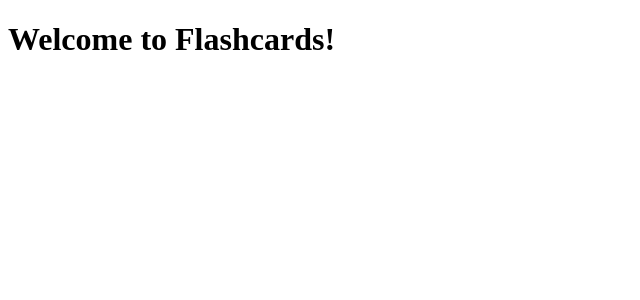
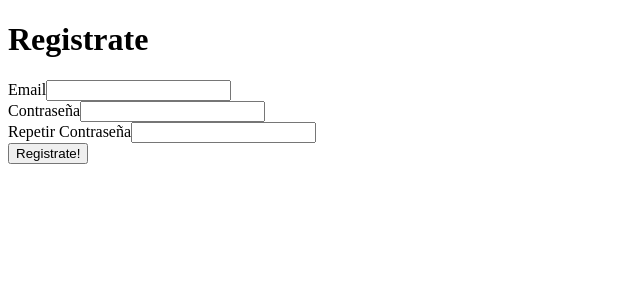
Before and after one commit to frontendcafe/air-flashcards, a Next.js app: page / in a window 1280 px wide. Shown: the top 300 px of the page, without its empty margins (0-640 px from the left). Built offline with nearby package versions, Linux system fonts and the light colour scheme; no server answers.

Commit message:
feat(pages/index): add register form using firebase auth

```diff
--- a/pages/index.tsx
+++ b/pages/index.tsx
@@ -1,7 +1,45 @@
 import type { NextPage } from "next";
 import Head from "next/head";
+import { ChangeEventHandler, FormEventHandler, useState } from "react";
+import { signUp } from "../firebase/auth";
 
 const Home: NextPage = () => {
+  const [state, setState] = useState({
+    email: "",
+    password: "",
+    repeatPassword: "",
+  });
+
+  const handleChange: ChangeEventHandler<HTMLInputElement> = (event) => {
+    const { name, value } = event.target;
+    setState({ ...state, [name]: value });
+  };
+
+  const handleSubmit: FormEventHandler<HTMLFormElement> = async (e) => {
+    e.preventDefault();
+
+    const { email, password, repeatPassword } = state;
+
+    if (!password || !repeatPassword || !email) {
+      window.alert("Please fill all fields");
+      return;
+    }
+
+    if (password !== repeatPassword) {
+      window.alert("Passwords do not match");
+      return;
+    }
+
+    const user = await signUp(email, password);
+
+    if (user) {
+      window.alert("User created");
+      console.log(user);
+    } else {
+      window.alert("User not created");
+    }
+  };
+
   return (
     <div>
       <Head>
@@ -10,7 +48,42 @@ const Home: NextPage = () => {
         <link rel="icon" href="/favicon.ico" />
       </Head>
 
-      <h1>Welcome to Flashcards!</h1>
+      <div>
+        <h1>Registrate</h1>
+        <form onSubmit={handleSubmit}>
+          <div>
+            <label htmlFor="email">Email</label>
+            <input
+              type="email"
+              id="email"
+              name="email"
+              onChange={handleChange}
+            />
+          </div>
+
+          <div>
+            <label htmlFor="password">Contraseña</label>
+            <input
+              type="password"
+              id="password"
+              name="password"
+              onChange={handleChange}
+            />
+          </div>
+
+          <div>
+            <label htmlFor="repeatPassword">Repetir Contraseña</label>
+            <input
+              type="password"
+              id="repeatPassword"
+              name="repeatPassword"
+              onChange={handleChange}
+            />
+          </div>
+
+          <button type="submit">Registrate!</button>
+        </form>
+      </div>
     </div>
   );
 };
```
